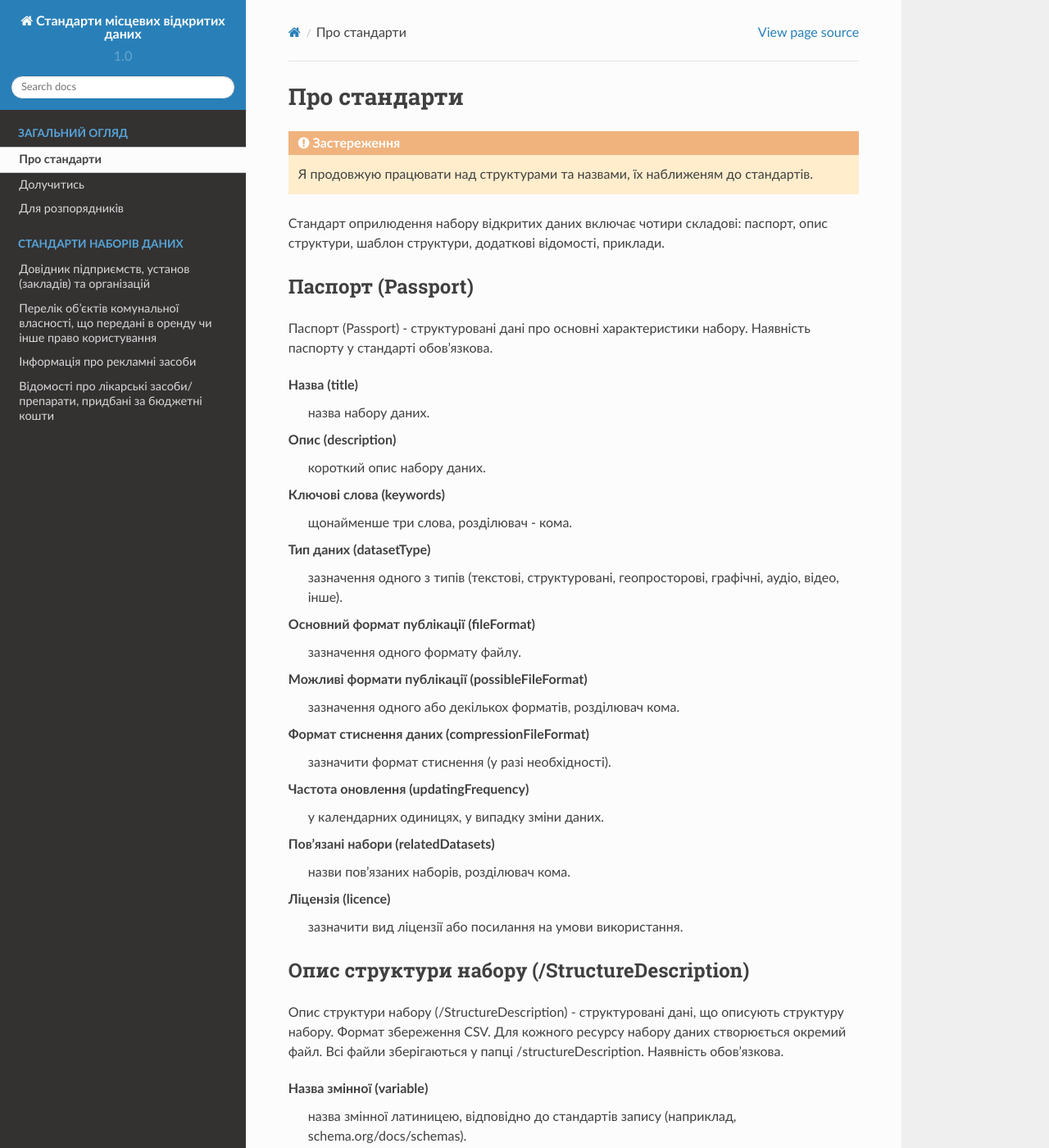
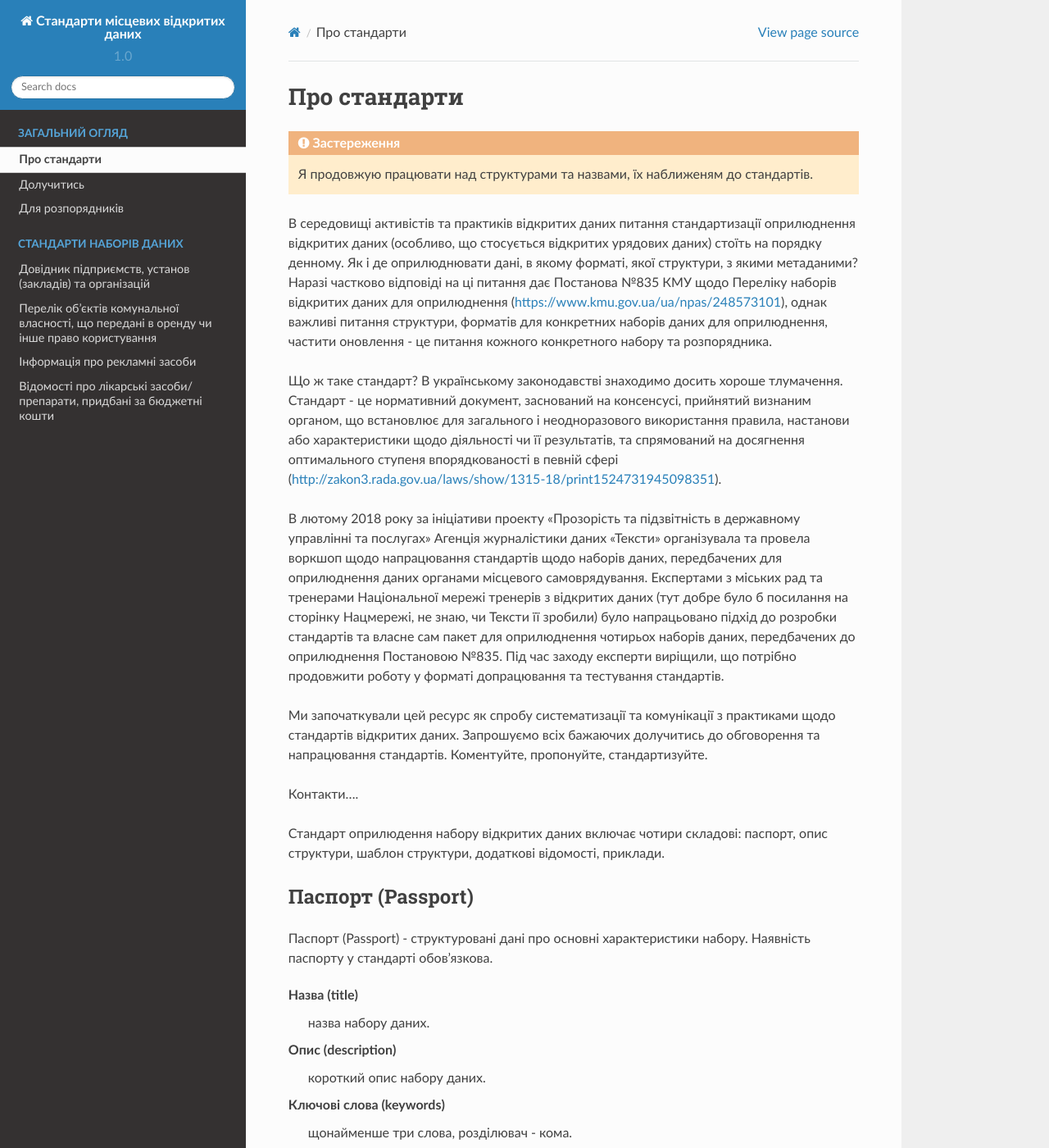
Before and after one commit to virnadiia/municipalOpenDataStandards, a Sphinx documentation site: the page built from docs/source/overview/about.rst, in a window 1280 px wide and 1400 px high. Shown: the whole window at 82% size. Built offline with Sphinx 7.4.7 and the Read the Docs theme 2.0.0, drawn with Linux system fonts in a browser that asks for light colours; a script that is not in the unit is left out.

Commit message:
Update about.rst

```diff
--- a/docs/source/overview/about.rst
+++ b/docs/source/overview/about.rst
@@ -6,6 +6,16 @@
    Я продовжую працювати над структурами та назвами, їх наближеням до стандартів.
 
 
+
+В середовищі активістів та практиків відкритих даних питання стандартизації оприлюднення відкритих даних (особливо, що стосується відкритих урядових даних) стоїть на порядку денному. Як і де оприлюднювати дані, в якому форматі, якої структури, з якими метаданими? Наразі частково відповіді на ці питання дає Постанова №835 КМУ щодо Переліку наборів відкритих даних для оприлюднення (https://www.kmu.gov.ua/ua/npas/248573101), однак важливі питання структури, форматів для конкретних наборів даних для оприлюднення, частити оновлення - це питання кожного конкретного набору та розпорядника.
+
+Що ж таке стандарт? В українському законодавстві знаходимо досить хороше тлумачення. Стандарт - це нормативний документ, заснований на консенсусі, прийнятий визнаним органом, що встановлює для загального і неодноразового використання правила, настанови або характеристики щодо діяльності чи її результатів, та спрямований на досягнення оптимального ступеня впорядкованості в певній сфері (http://zakon3.rada.gov.ua/laws/show/1315-18/print1524731945098351).
+
+В лютому 2018 року за ініціативи проекту "Прозорість та підзвітність в державному управлінні та послугах" Агенція журналістики даних "Тексти" організувала та провела воркшоп щодо напрацювання стандартів щодо наборів даних, передбачених для оприлюднення даних органами місцевого самоврядування. Експертами з міських рад та тренерами Національної мережі тренерів з відкритих даних (тут добре було б посилання на сторінку Нацмережі, не знаю, чи Тексти її зробили) було напрацьовано підхід до розробки стандартів та власне сам пакет для оприлюднення чотирьох наборів даних, передбачених до оприлюднення Постановою №835. Під час заходу експерти виріщили, що потрібно продовжити роботу у форматі допрацювання та тестування стандартів.
+
+Ми започаткували цей ресурс як спробу систематизації та комунікації з практиками щодо стандартів відкритих даних. Запрошуємо всіх бажаючих долучитись до обговорення та напрацювання стандартів. Коментуйте, пропонуйте, стандартизуйте.
+
+Контакти....
 
 Стандарт оприлюдення набору відкритих даних включає чотири складові: паспорт, опис структури, шаблон структури, додаткові відомості, приклади.
 
```
